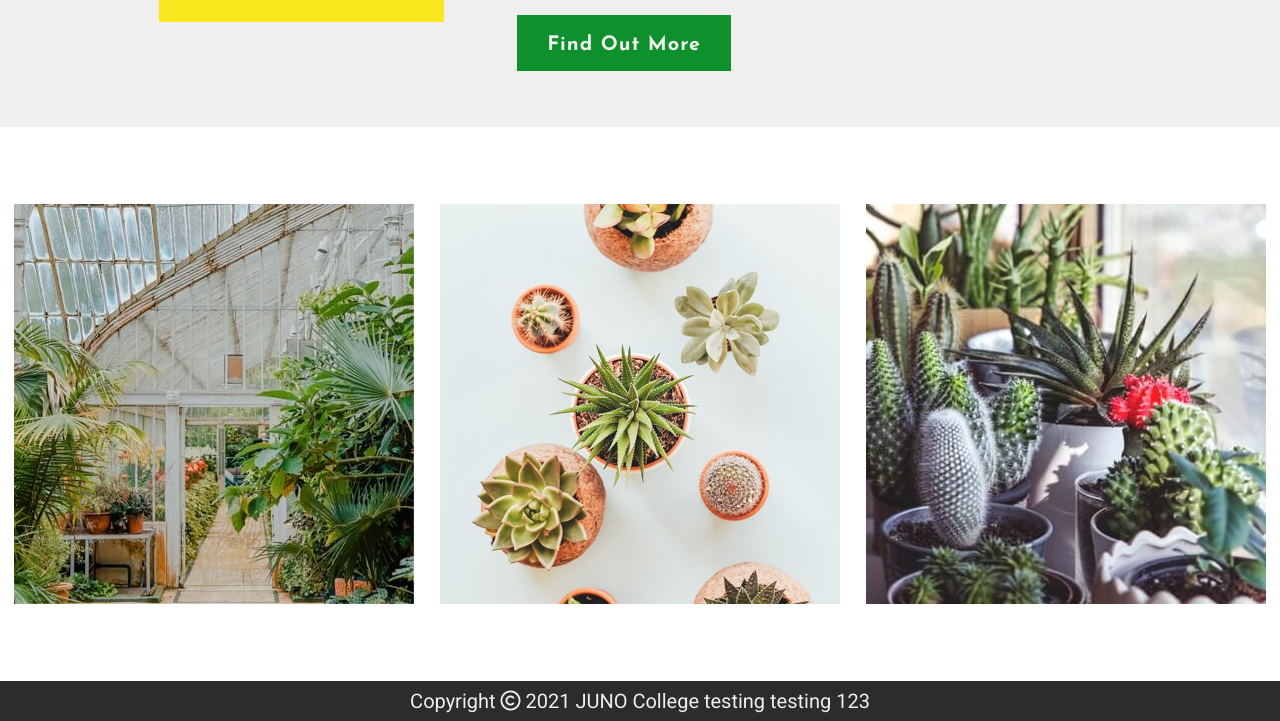
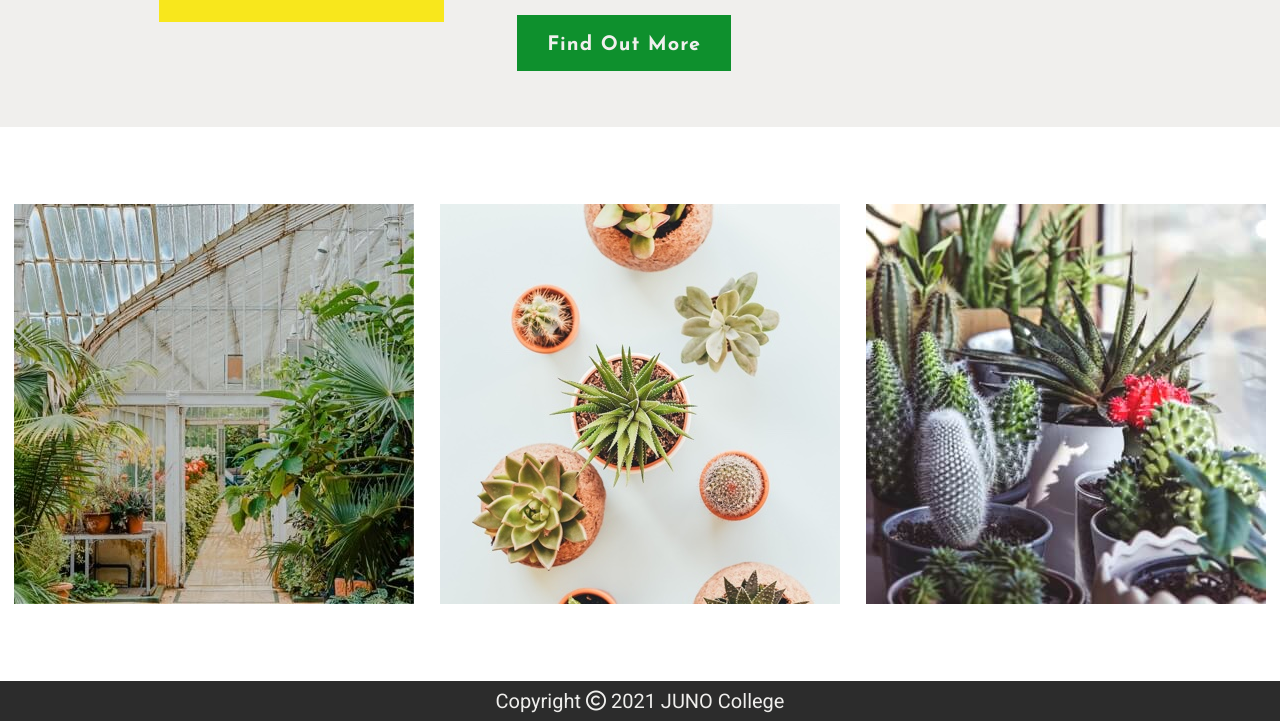
Before and after one commit to JasminePatt/jasmine-patterson-projectone, a plain HTML site: page index.html in a window 1280 px wide. Shown: the part 4079-4800 px from the top of the page. Drawn offline with Linux system fonts and the light colour scheme.

Commit message:
Footer edit

```diff
--- a/index.html
+++ b/index.html
@@ -139,7 +139,7 @@
 <!-- FOOTER -->
     </main>
     <footer>
-        <p>Copyright <i class="far fa-copyright"></i> 2021 JUNO College testing testing 123</p>
+        <p>Copyright <i class="far fa-copyright"></i> 2021 JUNO College</p>
     </footer>
 </body>
 </html>
```
